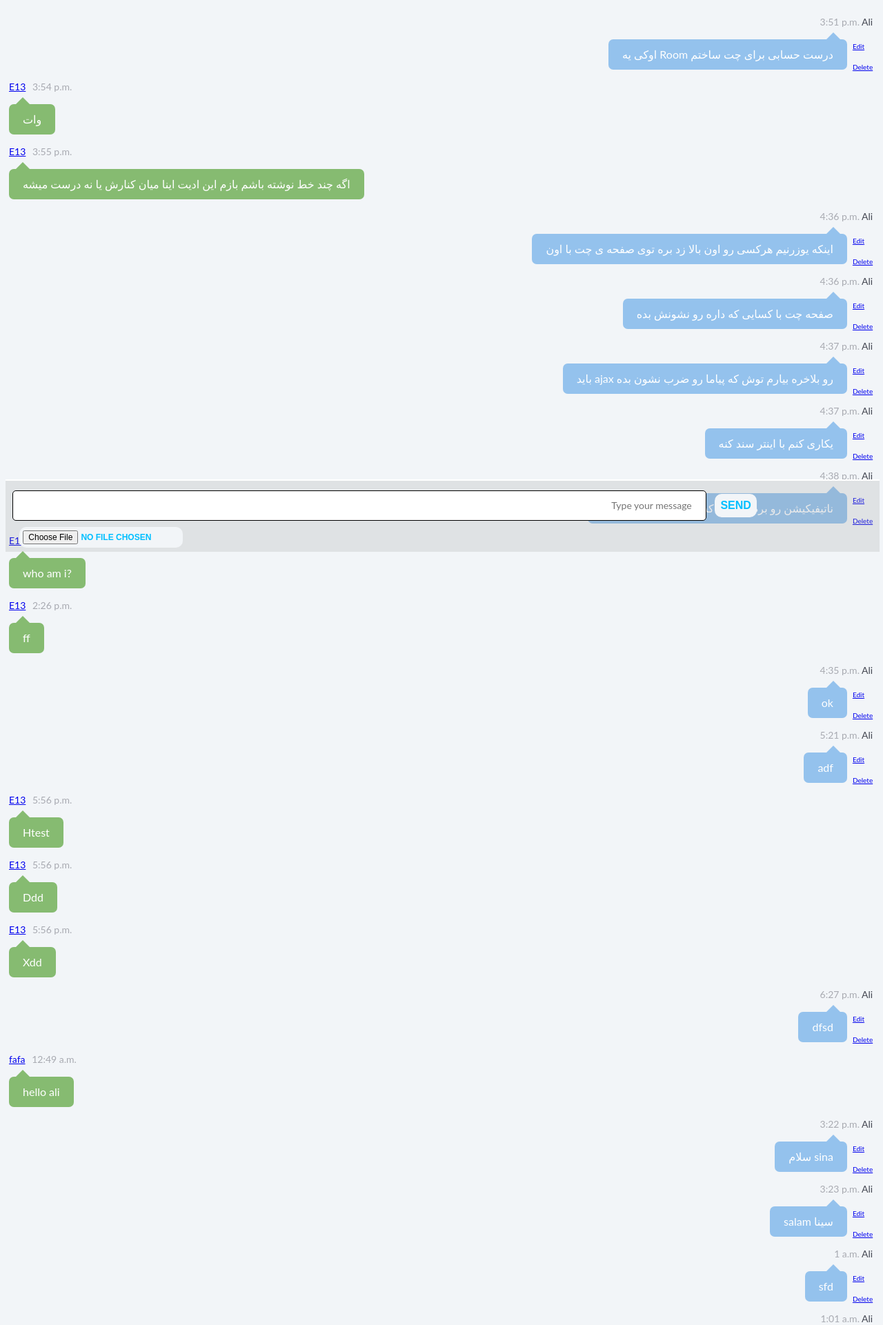
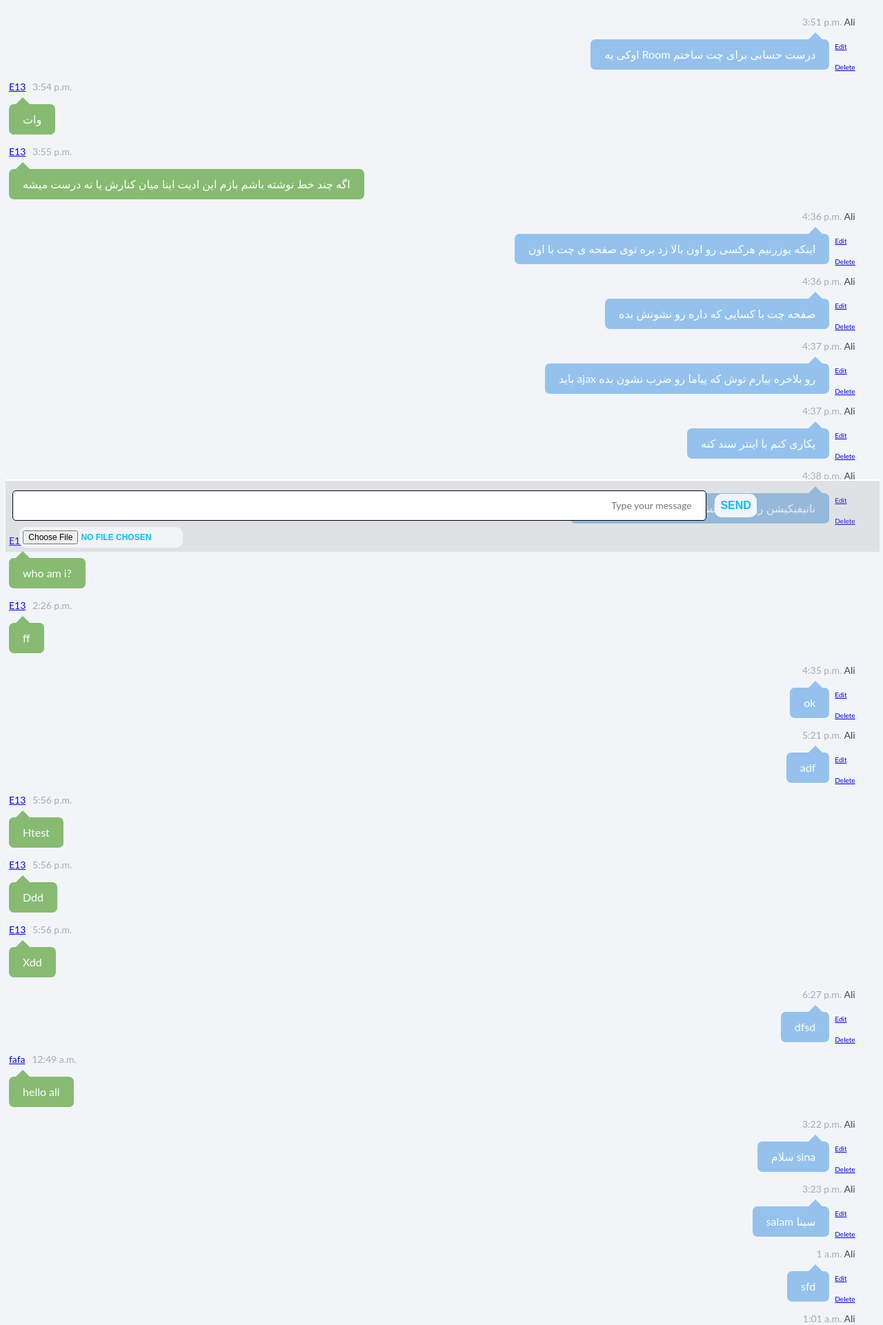
Before and after one commit to AliRn76/django-chatroom, a Django app: page /chat/1/ in a window 1280 px wide. Shown: the top 1921 px of the page at 69% size. Run offline with Django 3.2, Linux system fonts and the light colour scheme; a user stored in the database is signed in; data comes from the database, SQL or seed files in the repository.

Commit message:
user-scalable=no + body.width = 97%

```diff
--- a/chat/static/newChat.css
+++ b/chat/static/newChat.css
@@ -10,7 +10,7 @@ body {
   font: 14px/20px "Lato", Arial, sans-serif;
   padding: 0px 0;
   color: white;
-  width: 99%;
+  width: 97%;
   height: 100%:
 }
 ul{
--- a/chat/templates/chat.html
+++ b/chat/templates/chat.html
@@ -6,7 +6,7 @@
         <link rel="stylesheet" type="text/css" href="{% static 'navbar.css' %}">
         <link rel="stylesheet" href="https://cdnjs.cloudflare.com/ajax/libs/font-awesome/4.7.0/css/font-awesome.min.css">
         <meta charset="utf-8">
-         <meta name="viewport" content="width=device-width, initial-scale=1.0">
+         <meta name="viewport" content="width=device-width, initial-scale=1.0 user-scalable=no">
 <!--         <meta http-equiv="refresh" content="5; URL=">-->
     </header>
 {% include 'navbar.html' %}
```
